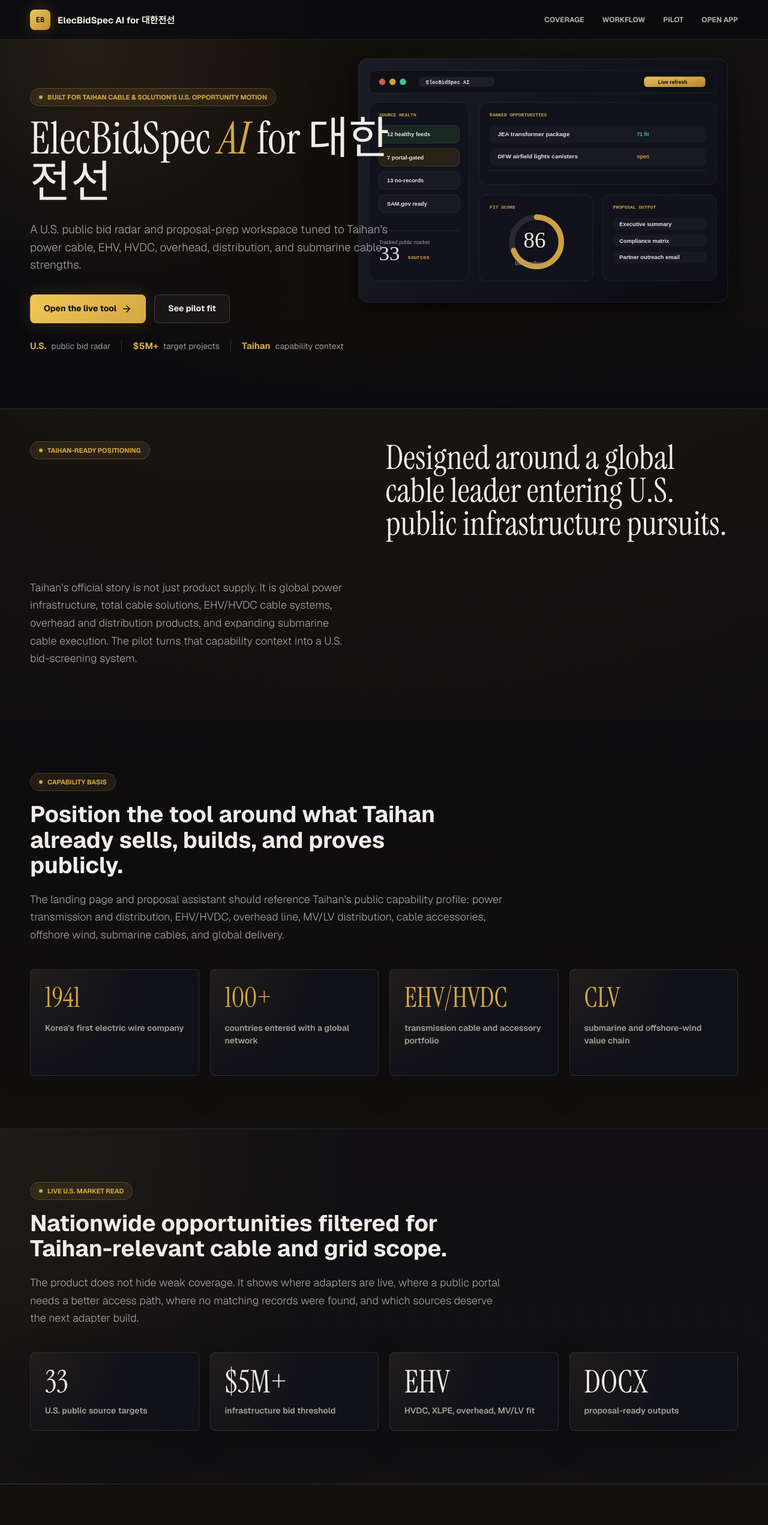
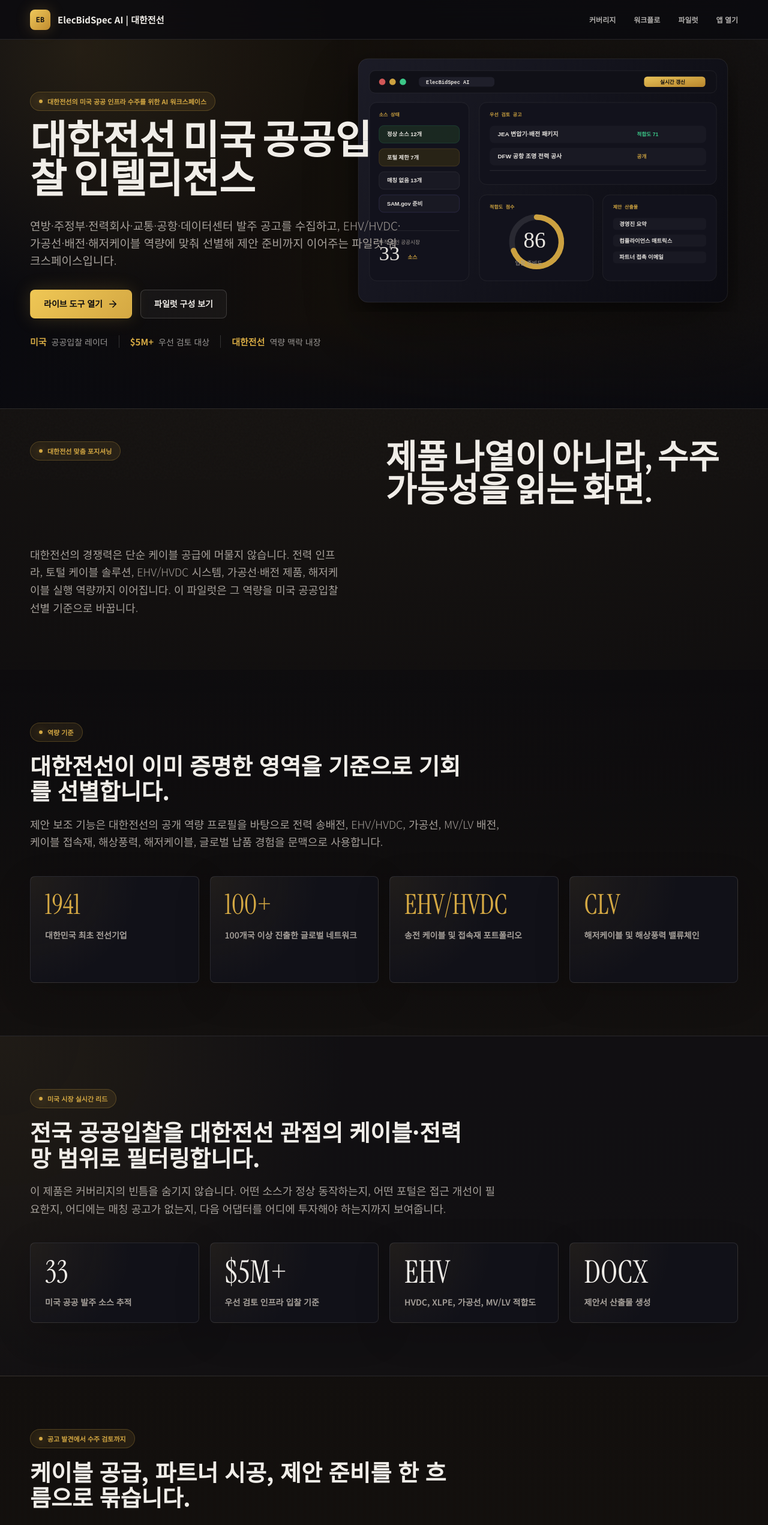
Before and after one commit to manynames3/elecbidspec-ai, a Next.js app in the folder frontend/: page /sales in a window 1280 px wide. Shown: the top 2543 px of the page at 60% size. Built offline with nearby package versions, Linux system fonts and the light colour scheme.

Commit message:
Localize Taihan landing page in Korean

```diff
--- a/frontend/src/app/globals.css
+++ b/frontend/src/app/globals.css
@@ -1,4 +1,4 @@
-@import url("https://fonts.googleapis.com/css2?family=Instrument+Serif:ital@0;1&family=Geist:wght@300;400;500;600;700;800&family=Geist+Mono:wght@400;500;600&display=swap");
+@import url("https://fonts.googleapis.com/css2?family=Instrument+Serif:ital@0;1&family=Geist:wght@300;400;500;600;700;800&family=Geist+Mono:wght@400;500;600&family=Noto+Sans+KR:wght@300;400;500;600;700;800&family=Noto+Serif+KR:wght@500;600;700&display=swap");
 
 :root {
   --bg: #f6f5f1;
@@ -870,7 +870,9 @@
     radial-gradient(circle at 50% -12%, rgba(212, 168, 67, 0.14), transparent 34%),
     radial-gradient(circle at 100% 100%, rgba(154, 139, 255, 0.08), transparent 28%),
     linear-gradient(180deg, #0a0a0f 0%, #15110d 58%, #0a0a0f 100%);
-  font-family: Geist, ui-sans-serif, system-ui, -apple-system, BlinkMacSystemFont, "Segoe UI", sans-serif;
+  font-family:
+    "Noto Sans KR", Geist, "Apple SD Gothic Neo", "Malgun Gothic", ui-sans-serif, system-ui,
+    -apple-system, BlinkMacSystemFont, "Segoe UI", sans-serif;
   -webkit-font-smoothing: antialiased;
 }
 
@@ -1063,15 +1065,15 @@
   max-width: 760px;
   margin: 0;
   color: var(--sales-ink);
-  font-family: "Instrument Serif", Georgia, serif;
-  font-weight: 400;
+  font-family: "Noto Serif KR", "Instrument Serif", Georgia, serif;
+  font-weight: 600;
   letter-spacing: 0;
   line-height: 0.98;
 }
 
 .sales-hero h1 {
   max-width: 620px;
-  font-size: 74px;
+  font-size: 66px;
 }
 
 .sales-hero h1 em,
@@ -1258,7 +1260,7 @@
 
 .sales-fact-card strong {
   color: var(--sales-gold);
-  font-family: "Instrument Serif", Georgia, serif;
+  font-family: "Noto Serif KR", "Instrument Serif", Georgia, serif;
   font-size: 46px;
   font-weight: 400;
   line-height: 0.98;
@@ -1279,7 +1281,7 @@
 .sales-stat strong {
   display: block;
   color: var(--sales-ink);
-  font-family: "Instrument Serif", Georgia, serif;
+  font-family: "Noto Serif KR", "Instrument Serif", Georgia, serif;
   font-size: 52px;
   font-weight: 400;
   line-height: 0.95;
@@ -1524,7 +1526,7 @@
   }
 
   .sales-hero h1 {
-    font-size: 42px;
+    font-size: 38px;
   }
 
   .sales-lineage h2,
--- a/frontend/src/app/sales/page.tsx
+++ b/frontend/src/app/sales/page.tsx
@@ -8,125 +8,143 @@
 } from "lucide-react";
 
 export const metadata: Metadata = {
-  title: "ElecBidSpec AI for Taihan | U.S. Public Bid Intelligence",
+  title: "대한전선 미국 공공입찰 인텔리전스 | ElecBidSpec AI",
   description:
-    "A U.S. public bid intelligence and proposal-prep workspace tuned for Taihan Cable & Solution's power cable, EHV, HVDC, overhead, distribution, and submarine cable capabilities.",
+    "대한전선의 전력 케이블, EHV, HVDC, 가공선, 배전, 해저케이블 역량에 맞춰 미국 공공입찰을 찾고 제안 준비까지 연결하는 AI 워크스페이스.",
 };
 
 const sourceStats = [
-  { value: "33", label: "U.S. public source targets" },
-  { value: "$5M+", label: "infrastructure bid threshold" },
-  { value: "EHV", label: "HVDC, XLPE, overhead, MV/LV fit" },
-  { value: "DOCX", label: "proposal-ready outputs" },
+  { value: "33", label: "미국 공공 발주 소스 추적" },
+  { value: "$5M+", label: "우선 검토 인프라 입찰 기준" },
+  { value: "EHV", label: "HVDC, XLPE, 가공선, MV/LV 적합도" },
+  { value: "DOCX", label: "제안서 산출물 생성" },
 ];
 
 const taihanFacts = [
   {
     value: "1941",
-    label: "Korea's first electric wire company",
+    label: "대한민국 최초 전선기업",
     href: "https://www.taihan.com/en/company/overview",
   },
   {
     value: "100+",
-    label: "countries entered with a global network",
+    label: "100개국 이상 진출한 글로벌 네트워크",
     href: "https://www.taihan.com/en/company/overview",
   },
   {
     value: "EHV/HVDC",
-    label: "transmission cable and accessory portfolio",
+    label: "송전 케이블 및 접속재 포트폴리오",
     href: "https://www.taihan.com/en/business/product/electricity",
   },
   {
     value: "CLV",
-    label: "submarine and offshore-wind value chain",
+    label: "해저케이블 및 해상풍력 밸류체인",
     href: "https://www.taihan.com/en/business/solutionDetail?idx=10",
   },
 ];
 
 const outcomes = [
-  "Find U.S. public power-grid, utility, DOT, airport, data-center, renewable, and authority opportunities without living in portal tabs.",
-  "Separate real cable scope from procurement noise: EHV, HVDC, overhead line, MV/LV distribution, submarine/offshore wind, accessories, substations, and installation partner needs.",
-  "Turn promising notices into a Taihan-ready bid/no-bid memo, compliance matrix, missing-info checklist, partner email, and executive summary.",
+  "연방·주정부·전력회사·교통국·공항·데이터센터·재생에너지·공공기관 공고를 한 화면에서 추적합니다.",
+  "EHV, HVDC, 가공선, MV/LV 배전, 해저·해상풍력, 접속재, 변전소, 시공 파트너 필요 여부를 구매 잡음에서 분리합니다.",
+  "유망 공고를 대한전선 관점의 입찰/비입찰 판단 메모, 컴플라이언스 매트릭스, 누락정보 체크리스트, 파트너 이메일, 경영진 요약으로 전환합니다.",
 ];
 
 const workflow = [
   {
     icon: Radar,
-    title: "Monitor U.S. public demand",
-    copy: "SAM.gov-ready ingestion plus state, utility, DOT, airport, transit, city, authority, and Bonfire-style public source adapters.",
+    title: "미국 공공 수요 상시 감시",
+    copy: "SAM.gov 연동을 준비하고, 주정부·전력회사·교통국·공항·교통기관·도시·공공기관·Bonfire형 포털을 소스별 어댑터로 추적합니다.",
   },
   {
     icon: Search,
-    title: "Rank against Taihan capability",
-    copy: "Fit scoring prioritizes geography, value, cable type, underground/overhead/substation scope, and partner-installation needs.",
+    title: "대한전선 역량 기준 우선순위화",
+    copy: "지역, 예상 규모, 케이블 유형, 지중·가공·변전소 범위, 설치 파트너 필요 여부를 기준으로 적합도를 산정합니다.",
   },
   {
     icon: FileText,
-    title: "Prepare the pursuit package",
-    copy: "Each opportunity becomes a scope checklist, risk readout, compliance matrix, executive summary, and partner outreach email.",
+    title: "제안 준비 패키지 생성",
+    copy: "각 공고를 범위 체크리스트, 리스크 요약, 컴플라이언스 매트릭스, 경영진 요약, 파트너 접촉 이메일로 정리합니다.",
   },
 ];
 
 const proof = [
-  "EHV/HVDC cable scope detection",
-  "Overhead line, MV/LV distribution, conduit, transformer, and substation keywords",
-  "Submarine, offshore-wind, and port authority opportunity language",
-  "Partner installer and EPC outreach templates",
-  "Portal-gated source monitoring with health status",
-  "Taihan-specific proposal language from the company profile",
+  {
+    title: "EHV/HVDC 케이블 범위 감지",
+    copy: "초고압 송전 계통 공고를 일반 전기공사와 분리해 우선 검토 대상으로 올립니다.",
+  },
+  {
+    title: "가공선·배전·변전소 키워드 추출",
+    copy: "발주서 문장 안의 자재, 접속재, 관로, 변압기, 변전소 범위를 빠르게 구조화합니다.",
+  },
+  {
+    title: "해저케이블·해상풍력 신호 식별",
+    copy: "항만, 해상풍력, 해저 전력망 발주 언어를 별도 기회 신호로 표시합니다.",
+  },
+  {
+    title: "시공 파트너·EPC 접촉 초안",
+    copy: "공급 단독인지, 설치·EPC 협력이 필요한지 판단하고 바로 보낼 이메일을 준비합니다.",
+  },
+  {
+    title: "소스 헬스와 포털 접근 상태",
+    copy: "정상 소스, 포털 제한, 매칭 없음, 설정 필요 상태를 나눠 커버리지 신뢰도를 보입니다.",
+  },
+  {
+    title: "대한전선 맞춤 제안 문구",
+    copy: "회사 프로필의 강점을 경영진 요약과 제안 체크리스트에 자연스럽게 반영합니다.",
+  },
 ];
 
 export default function SalesPage() {
   return (
-    <main className="sales-page">
+    <main className="sales-page" lang="ko">
       <section className="sales-hero">
         <div className="sales-nav">
-          <Link href="/sales" className="sales-brand" aria-label="ElecBidSpec AI sales page">
+          <Link href="/sales" className="sales-brand" aria-label="ElecBidSpec AI 대한전선 소개 페이지">
             <span className="sales-brand-mark" aria-hidden="true">EB</span>
-            <span>ElecBidSpec AI for 대한전선</span>
+            <span>ElecBidSpec AI | 대한전선</span>
           </Link>
-          <nav aria-label="Sales page navigation">
-            <a href="#coverage">Coverage</a>
-            <a href="#workflow">Workflow</a>
-            <a href="#pilot">Pilot</a>
-            <Link href="/">Open app</Link>
+          <nav aria-label="소개 페이지 내비게이션">
+            <a href="#coverage">커버리지</a>
+            <a href="#workflow">워크플로</a>
+            <a href="#pilot">파일럿</a>
+            <Link href="/">앱 열기</Link>
           </nav>
         </div>
 
         <img
           className="sales-hero-visual"
           src="/assets/elecbidspec-console-preview-dark.svg"
-          alt="ElecBidSpec AI platform preview showing source health, ranked opportunities, fit scoring, and proposal outputs"
+          alt="소스 상태, 우선 검토 공고, 적합도 점수, 제안 산출물을 보여주는 ElecBidSpec AI 플랫폼 미리보기"
         />
         <div className="sales-hero-overlay" aria-hidden="true"></div>
 
         <div className="sales-hero-content">
-          <p className="sales-kicker">Built for Taihan Cable & Solution's U.S. opportunity motion</p>
-          <h1>ElecBidSpec <em>AI</em> for 대한전선</h1>
+          <p className="sales-kicker">대한전선의 미국 공공 인프라 수주를 위한 AI 워크스페이스</p>
+          <h1>대한전선 미국 공공입찰 인텔리전스</h1>
           <p className="sales-hero-copy">
-            A U.S. public bid radar and proposal-prep workspace tuned to Taihan's power cable, EHV, HVDC, overhead, distribution, and submarine cable strengths.
+            연방·주정부·전력회사·교통·공항·데이터센터 발주 공고를 수집하고, EHV/HVDC·가공선·배전·해저케이블 역량에 맞춰 선별해 제안 준비까지 이어주는 파일럿 워크스페이스입니다.
           </p>
           <div className="sales-actions">
             <Link href="/" className="sales-primary">
-              Open the live tool
+              라이브 도구 열기
               <ArrowRight size={18} />
             </Link>
             <a href="#pilot" className="sales-secondary">
-              See pilot fit
+              파일럿 구성 보기
             </a>
           </div>
-          <dl className="sales-hero-stats" aria-label="Platform highlights">
+          <dl className="sales-hero-stats" aria-label="플랫폼 핵심 지표">
             <div>
-              <dt>U.S.</dt>
-              <dd>public bid radar</dd>
+              <dt>미국</dt>
+              <dd>공공입찰 레이더</dd>
             </div>
             <div>
               <dt>$5M+</dt>
-              <dd>target projects</dd>
+              <dd>우선 검토 대상</dd>
             </div>
             <div>
-              <dt>Taihan</dt>
-              <dd>capability context</dd>
+              <dt>대한전선</dt>
+              <dd>역량 맥락 내장</dd>
             </div>
           </dl>
         </div>
@@ -134,10 +152,10 @@
 
       <section className="sales-lineage sales-section-pad">
         <div className="sales-section-inner sales-two-column">
-          <p className="sales-kicker">Taihan-ready positioning</p>
-          <h2>Designed around a global cable leader entering U.S. public infrastructure pursuits.</h2>
+          <p className="sales-kicker">대한전선 맞춤 포지셔닝</p>
+          <h2>제품 나열이 아니라, 수주 가능성을 읽는 화면.</h2>
           <p>
-            Taihan's official story is not just product supply. It is global power infrastructure, total cable solutions, EHV/HVDC cable systems, overhead and distribution products, and expanding submarine cable execution. The pilot turns that capability context into a U.S. bid-screening system.
+            대한전선의 경쟁력은 단순 케이블 공급에 머물지 않습니다. 전력 인프라, 토털 케이블 솔루션, EHV/HVDC 시스템, 가공선·배전 제품, 해저케이블 실행 역량까지 이어집니다. 이 파일럿은 그 역량을 미국 공공입찰 선별 기준으로 바꿉니다.
           </p>
         </div>
       </section>
@@ -145,10 +163,10 @@
       <section className="sales-section-pad sales-source-band">
         <div className="sales-section-inner">
           <div className="sales-section-heading">
-            <p className="sales-kicker">Capability basis</p>
-            <h2>Position the tool around what Taihan already sells, builds, and proves publicly.</h2>
+            <p className="sales-kicker">역량 기준</p>
+            <h2>대한전선이 이미 증명한 영역을 기준으로 기회를 선별합니다.</h2>
             <p>
-              The landing page and proposal assistant should reference Taihan's public capability profile: power transmission and distribution, EHV/HVDC, overhead line, MV/LV distribution, cable accessories, offshore wind, submarine cables, and global delivery.
+              제안 보조 기능은 대한전선의 공개 역량 프로필을 바탕으로 전력 송배전, EHV/HVDC, 가공선, MV/LV 배전, 케이블 접속재, 해상풍력, 해저케이블, 글로벌 납품 경험을 문맥으로 사용합니다.
             </p>
           </div>
           <div className="sales-fact-grid">
@@ -165,10 +183,10 @@
       <section className="sales-section-pad sales-muted-band" id="coverage">
         <div className="sales-section-inner">
           <div className="sales-section-heading">
-            <p className="sales-kicker">Live U.S. market read</p>
-            <h2>Nationwide opportunities filtered for Taihan-relevant cable and grid scope.</h2>
+            <p className="sales-kicker">미국 시장 실시간 리드</p>
+            <h2>전국 공공입찰을 대한전선 관점의 케이블·전력망 범위로 필터링합니다.</h2>
             <p>
-              The product does not hide weak coverage. It shows where adapters are live, where a public portal needs a better access path, where no matching records were found, and which sources deserve the next adapter build.
+              이 제품은 커버리지의 빈틈을 숨기지 않습니다. 어떤 소스가 정상 동작하는지, 어떤 포털은 접근 개선이 필요한지, 어디에는 매칭 공고가 없는지, 다음 어댑터를 어디에 투자해야 하는지까지 보여줍니다.
             </p>
           </div>
           <div className="sales-stat-grid">
@@ -185,10 +203,10 @@
       <section className="sales-section-pad" id="workflow">
         <div className="sales-section-inner">
           <div className="sales-section-heading">
-            <p className="sales-kicker">From notice to Taihan pursuit</p>
-            <h2>A workflow for cable supply, partner installation, and proposal readiness.</h2>
+            <p className="sales-kicker">공고 발견에서 수주 검토까지</p>
+            <h2>케이블 공급, 파트너 시공, 제안 준비를 한 흐름으로 묶습니다.</h2>
             <p>
-              The same workspace handles discovery, technical scope extraction, fit scoring, saved searches, partner outreach, and proposal artifacts.
+              공고 탐색, 기술 범위 추출, 적합도 점수, 저장 검색, 파트너 접촉, 제안 산출물을 하나의 워크스페이스에서 처리합니다.
             </p>
           </div>
           <div className="sales-workflow-grid">
@@ -209,10 +227,10 @@
       <section className="sales-section-pad sales-muted-band">
         <div className="sales-section-inner sales-code-layout">
           <div className="sales-code-copy">
-            <p className="sales-kicker">Why Taihan should care</p>
-            <h2>Less portal chasing. More qualified U.S. pipeline intelligence.</h2>
+            <p className="sales-kicker">대한전선이 바로 체감할 가치</p>
+            <h2>포털을 뒤지는 시간을 줄이고, 검토할 만한 미국 파이프라인만 남깁니다.</h2>
             <p>
-              A Taihan business-development or sales team should see value in the first session: ranked U.S. public bids, why each bid matters, source health, saved searches, and proposal artifacts that can move quickly to a partner installer, EPC, distributor, or internal pursuit lead.
+              대한전선의 영업·사업개발팀은 첫 사용부터 우선순위가 매겨진 미국 공공입찰, 각 공고가 중요한 이유, 소스 헬스, 저장 검색, 파트너·EPC·유통사·내부 검토자에게 넘길 수 있는 제안 자료를 확인할 수 있습니다.
             </p>
             <ul className="sales-feature-list">
               {outcomes.map((item) => (
@@ -220,23 +238,23 @@
               ))}
             </ul>
           </div>
-          <div className="sales-code-panel" aria-label="Example bid intelligence record">
+          <div className="sales-code-panel" aria-label="입찰 인텔리전스 예시 기록">
             <div className="sales-tabs">
-              <span>Opportunity</span>
-              <span>Fit</span>
-              <span>Proposal</span>
+              <span>공고</span>
+              <span>적합도</span>
+              <span>제안</span>
             </div>
             <pre className="sales-code-block"><code>{`{
-  "source": "JEA",
-  "project": "Transformer package",
-  "companyContext": "Taihan Cable & Solution",
-  "fitScore": 71,
-  "capabilitySignals": ["EHV", "MV/LV", "substation"],
-  "whyItMatters": [
-    "official utility source",
-    "$5M+ target likely",
-    "transformer / distribution scope",
-    "partner installer outreach ready"
+  "소스": "JEA",
+  "프로젝트": "변압기·배전 패키지",
+  "회사맥락": "대한전선",
+  "적합도점수": 71,
+  "역량신호": ["EHV", "MV/LV", "변전소"],
+  "주목이유": [
+    "공식 전력회사 발주",
+    "$5M+ 검토 대상 가능성",
+    "변압기·배전 범위 포함",
+    "시공 파트너 접촉 초안 생성"
   ]
 }`}</code></pre>
           </div>
@@ -246,14 +264,14 @@
       <section className="sales-section-pad" id="platform">
         <div className="sales-section-inner">
           <div className="sales-section-heading compact">
-            <p className="sales-kicker">Pilot platform</p>
-            <h2>Built for a focused Taihan U.S. market pilot.</h2>
+            <p className="sales-kicker">파일럿 플랫폼</p>
+            <h2>대한전선 미국 시장 파일럿에 필요한 것부터 단단하게.</h2>
           </div>
           <div className="sales-platform-grid">
             {proof.map((item) => (
-              <article className="sales-platform-item" key={item}>
-                <h3>{item}</h3>
-                <p>Designed to make a Taihan pilot feel concrete, verifiable, and useful without a heavy platform bill.</p>
+              <article className="sales-platform-item" key={item.title}>
+                <h3>{item.title}</h3>
+                <p>{item.copy}</p>
               </article>
             ))}
           </div>
@@ -263,38 +281,38 @@
       <section className="sales-section-pad sales-muted-band" id="pilot">
         <div className="sales-section-inner">
           <div className="sales-section-heading">
-            <p className="sales-kicker">Pilot packaging</p>
-            <h2>A practical path from Taihan U.S. bid radar to pursuit operations.</h2>
+            <p className="sales-kicker">파일럿 구성</p>
+            <h2>미국 입찰 레이더에서 실제 수주 운영으로 가는 현실적인 경로.</h2>
             <p>
-              Start with a low-traffic pilot for U.S. public opportunities, then add deeper source adapters, private user accounts, and managed proposal workflows as usage proves out.
+              낮은 운영비의 미국 공공입찰 파일럿으로 시작하고, 사용 가치가 확인되는 순서대로 심화 소스 어댑터, 전용 사용자 계정, 관리형 제안 워크플로를 확장합니다.
             </p>
           </div>
           <div className="sales-plan-grid">
             <article className="sales-plan">
-              <h3>Taihan discovery pilot</h3>
-              <p>For validating U.S. public opportunity coverage and bid/no-bid workflow with one team.</p>
+              <h3>시장 탐색 파일럿</h3>
+              <p>한 팀이 미국 공공 기회 커버리지와 입찰/비입찰 판단 흐름을 검증하는 단계입니다.</p>
               <ul>
-                <li>Live dashboard and source health</li>
-                <li>Manual uploads and extraction</li>
-                <li>Saved searches and digest runs</li>
+                <li>라이브 대시보드와 소스 헬스</li>
+                <li>수동 업로드와 사양 추출</li>
+                <li>저장 검색과 다이제스트 실행</li>
               </ul>
             </article>
             <article className="sales-plan featured">
-              <h3>Sales pursuit pilot</h3>
-              <p>For Taihan sales, BD, and partner teams testing proposal-prep value.</p>
+              <h3>수주 추진 파일럿</h3>
+              <p>영업, 사업개발, 파트너팀이 제안 준비 가치를 검증하는 단계입니다.</p>
               <ul>
-                <li>Taihan-specific company context</li>
-                <li>DOCX proposal drafts</li>
-                <li>Daily saved-search alerts</li>
+                <li>대한전선 맞춤 회사 맥락</li>
+                <li>DOCX 제안 초안</li>
+                <li>일일 저장 검색 알림</li>
               </ul>
             </article>
             <article className="sales-plan">
-              <h3>Coverage expansion</h3>
-              <p>For adding the U.S. portals, utilities, DOTs, and local authorities that matter most to Taihan.</p>
+              <h3>커버리지 확장</h3>
+              <p>대한전선에 중요한 미국 포털, 전력회사, 교통국, 지방 공공기관을 추가하는 단계입니다.</p>
               <ul>
-                <li>More DOTs and utilities</li>
-                <li>Attachment fetching per source</li>
-                <li>Admin controls and tenant separation</li>
+                <li>주요 DOT와 전력회사 확대</li>
+                <li>소스별 첨부파일 수집 개선</li>
+                <li>관리자 권한과 테넌트 분리</li>
               </ul>
             </article>
           </div>
@@ -304,16 +322,16 @@
       <section className="sales-cta-band">
         <div className="sales-section-inner sales-cta-content">
           <div>
-            <p className="sales-kicker">Ready for Taihan review</p>
-            <h2>Show 대한전선 a live U.S. bid workspace, not a generic SaaS demo.</h2>
+            <p className="sales-kicker">대한전선 검토용</p>
+            <h2>일반 SaaS 데모가 아니라, 바로 눌러볼 수 있는 미국 수주 워크스페이스.</h2>
           </div>
           <div className="sales-cta-actions">
             <Link href="/" className="sales-primary">
-              Launch app
+              앱 실행
               <ArrowRight size={18} />
             </Link>
             <a href="#coverage" className="sales-secondary on-dark">
-              Review coverage
+              커버리지 보기
             </a>
           </div>
         </div>
@@ -321,7 +339,7 @@
 
       <footer className="sales-footer">
         <span>©2026 ElecBidSpec AI</span>
-        <span>U.S. bid intelligence and proposal prep tuned for Taihan Cable & Solution.</span>
+        <span>대한전선의 미국 공공입찰 인텔리전스와 제안 준비를 위한 파일럿.</span>
       </footer>
     </main>
   );
```
Also changed, not shown: frontend/public/assets/elecbidspec-console-preview-dark.svg.
